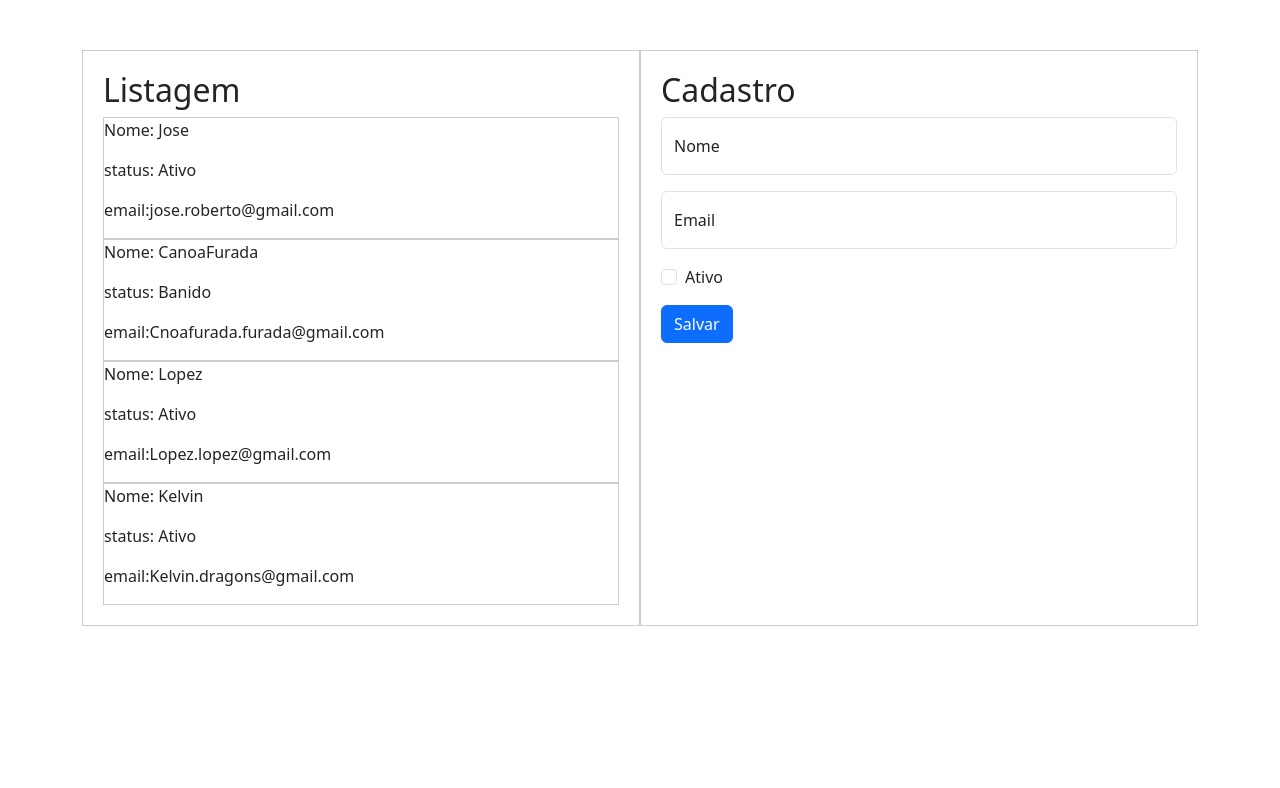
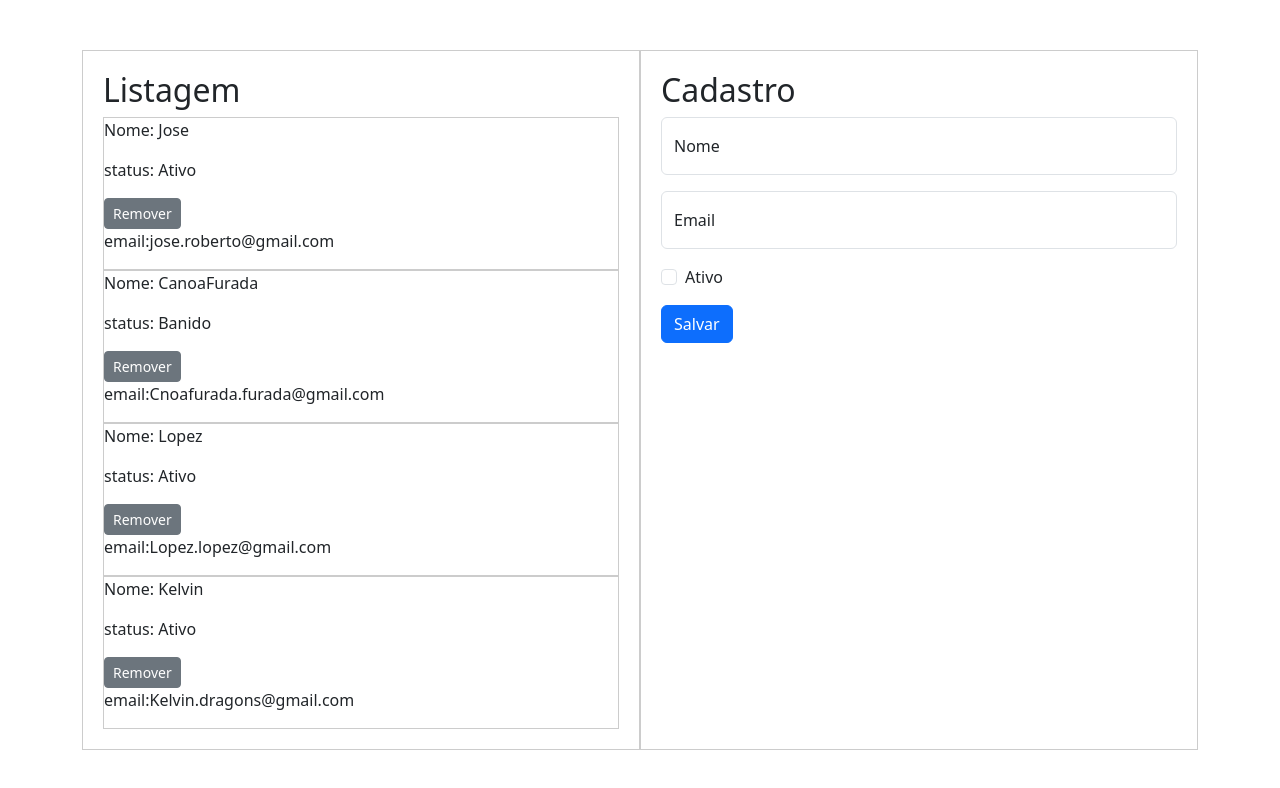
Before and after one commit to JoseRoberto321/gerenciador-usuarios, a React (Create React App) app: page / in a window 1280 px wide. Shown: the top 788 px of the page. Built offline with nearby package versions, Linux system fonts and the light colour scheme.

Commit message:
Update Listagem.js

```diff
--- a/src/Componentes/Listagem.js
+++ b/src/Componentes/Listagem.js
@@ -9,6 +9,7 @@ function Listagem(props){
               <div style={{border:"1px solid #CCC"}}>
               <p> Nome: {item.nome} </p>
               <p> status: {item.status == true ?"Ativo" :"Banido"} </p>
+              <button className="btn btn-secondary btn-sm"> Remover </button>
               <p>email:{item.email}</p>
               </div>
 
```
